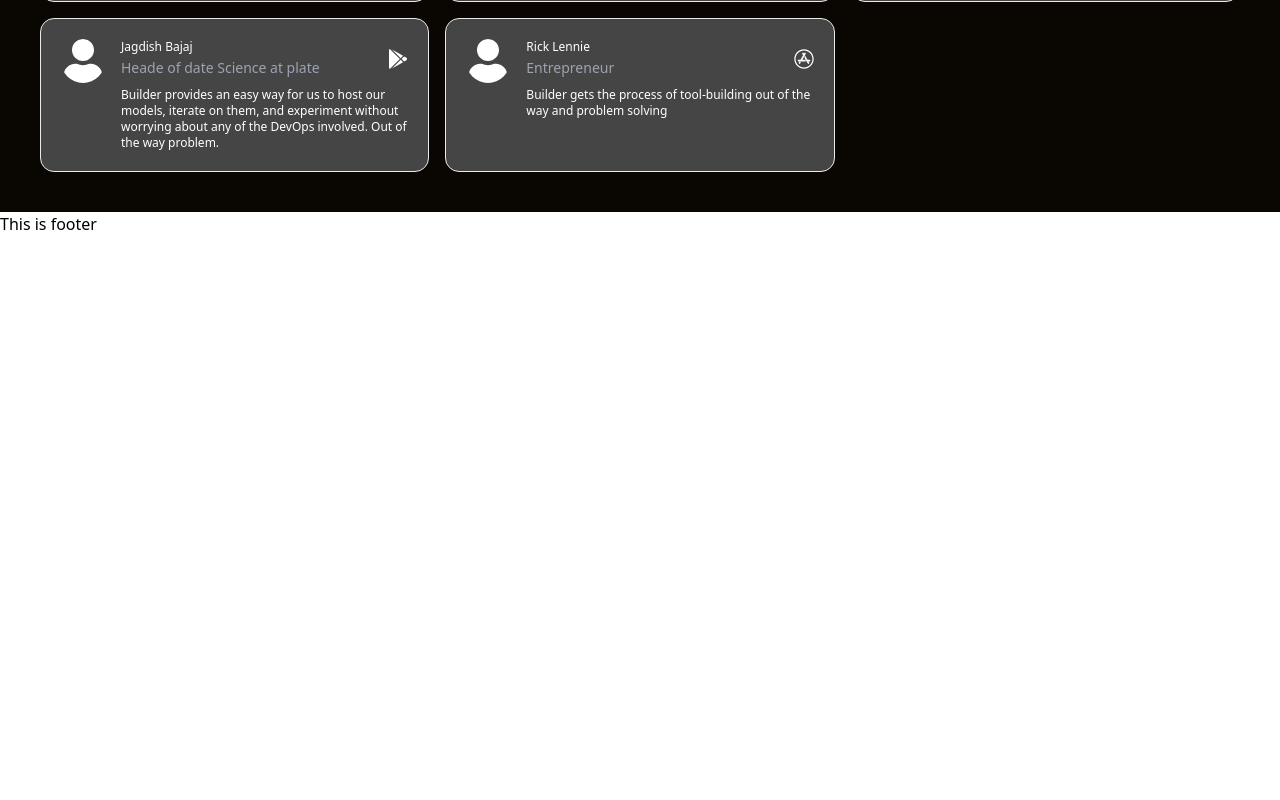
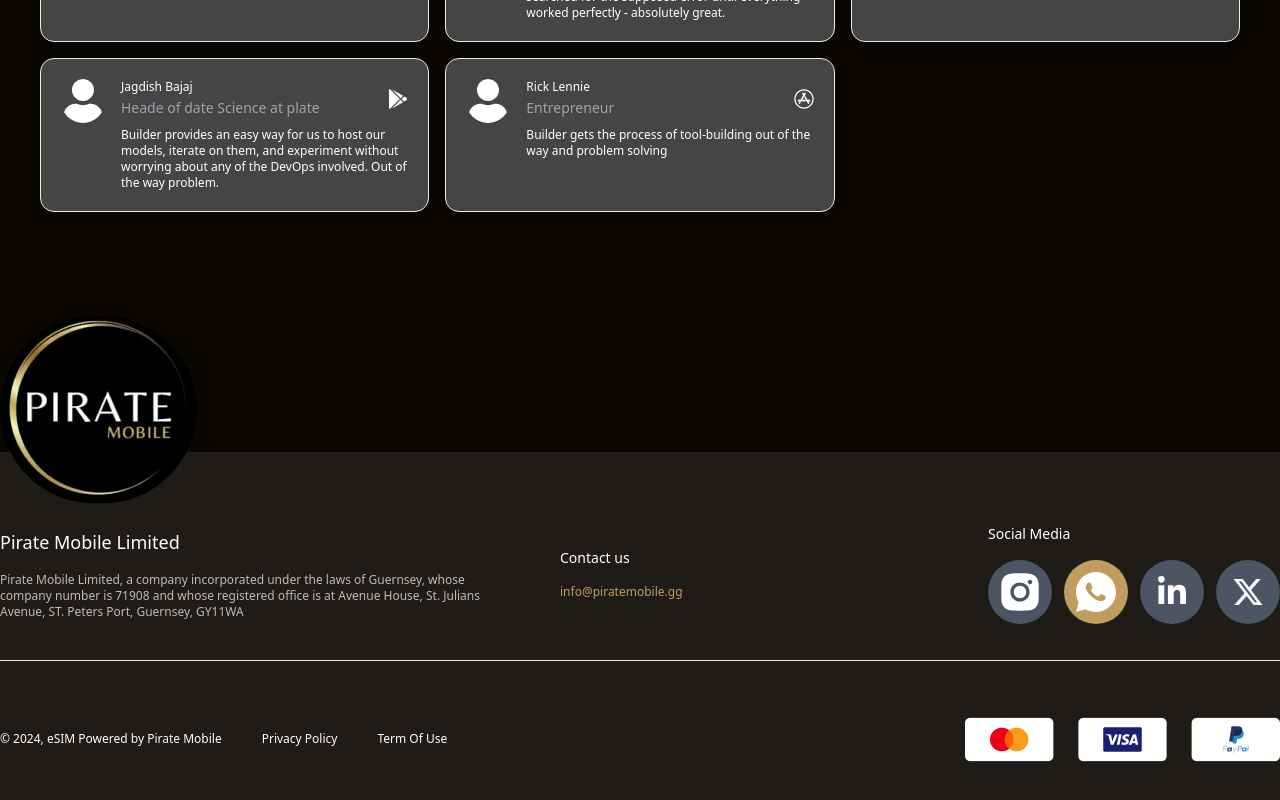
Before and after one commit to webdesignstall/esim-spain-frontend-v2, a Next.js app: page / in a window 1280 px wide. Shown: the part 4294-5094 px from the top of the page. Before the commit the page ends 4530 px from the top, so only its background shows below. Built offline with nearby package versions, Linux system fonts and the light colour scheme.

Commit message:
Footer section design completed

```diff
--- a/src/components/home/Testimonials.jsx
+++ b/src/components/home/Testimonials.jsx
@@ -3,7 +3,7 @@ import { FaUser } from "react-icons/fa";
 
 const Testimonials = () => {
   return (
-    <div className="max-w-[1320px] w-full mx-auto p-10 flex flex-col gap-10">
+    <div className="max-w-[1320px] w-full mx-auto px-10 pt-20 pb-60 flex flex-col gap-10">
       <div className="flex justify-between items-center">
         <h2 className="text-[45px] lg:w-1/2 text-[#FFFFFF] font-medium  leading-[50px]">
           What Our Customers Have to Say About Piratemobile
--- a/src/components/shared/Footer.jsx
+++ b/src/components/shared/Footer.jsx
@@ -1,7 +1,75 @@
 import React from "react";
+import { FaLinkedinIn } from "react-icons/fa";
+import paymentMethods from "../../assets/paymentMethods.png";
+import { AiFillInstagram } from "react-icons/ai";
+import { FaXTwitter } from "react-icons/fa6";
+import { RiWhatsappFill } from "react-icons/ri";
+import logo from "../../assets/footerLogo.png";
+import Image from "next/image";
 
 const Footer = () => {
-  return <div>This is footer</div>;
+  return (
+    <footer className=" bg-[#1F1B17] py-10">
+      <div className="max-w-[1320px] w-full mx-auto -mt-44">
+        <div>
+          <Image src={logo} alt="Logo" />
+        </div>
+        <div className="flex justify-between items-center gap-20 py-5">
+          <div className="w-2/5">
+            <h3 className="text-lg font-medium text-white mb-4">
+              Pirate Mobile Limited
+            </h3>
+            <p className="text-xs text-[#BDBAC1]">
+              Pirate Mobile Limited, a company incorporated under the laws of
+              Guernsey, whose company number is 71908 and whose registered
+              office is at Avenue House, St. Julians Avenue, ST. Peters Port,
+              Guernsey, GY11WA
+            </p>
+          </div>
+          <div className="w-3/5 flex justify-between items-center gap-20">
+            <div>
+              <h3 className="text-sm font-medium text-white  mb-4">
+                Contact us
+              </h3>
+              <ul className="text-xs text-[#C09D5E]">
+                <li>info@piratemobile.gg</li>
+              </ul>
+            </div>
+            <div>
+              <h3 className="text-sm text-white  mb-4">Social Media</h3>
+              <ul className="flex gap-3">
+                <li className="p-2 bg-gray-600 text-white rounded-full">
+                  <AiFillInstagram className="h-[48px] w-[48px] " />
+                </li>
+                <li className="p-2 bg-[#C09D5E] text-white rounded-full">
+                  <RiWhatsappFill className="h-[48px] w-[48px] " />
+                </li>
+                <li className="p-2 bg-gray-600 text-white rounded-full">
+                  <FaLinkedinIn className="h-[48px] w-[48px] p-2" />
+                </li>
+                <li className="p-2 bg-gray-600 text-white rounded-full">
+                  <FaXTwitter className="h-[48px] w-[48px] p-2" />
+                </li>
+              </ul>
+            </div>
+          </div>
+        </div>
+        <hr className="my-4 text-[#FFFFFF2B]" />
+        <div className="flex justify-between items-center pt-10">
+          <ul className="text-xs text-white flex justify-between items-center gap-10">
+            <li>
+              &copy; {new Date().getFullYear()}, eSIM Powered by Pirate Mobile
+            </li>
+            <li>Privacy Policy</li>
+            <li>Term Of Use</li>
+          </ul>
+          <div>
+            <Image src={paymentMethods} alt="" />
+          </div>
+        </div>
+      </div>
+    </footer>
+  );
 };
 
 export default Footer;
```
Also changed, not shown: src/assets/footerLogo.png (added), src/assets/paymentMethods.png (added).
